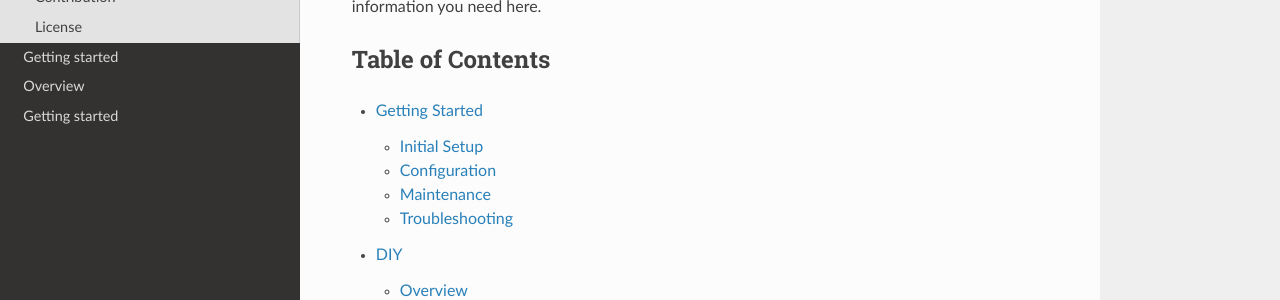
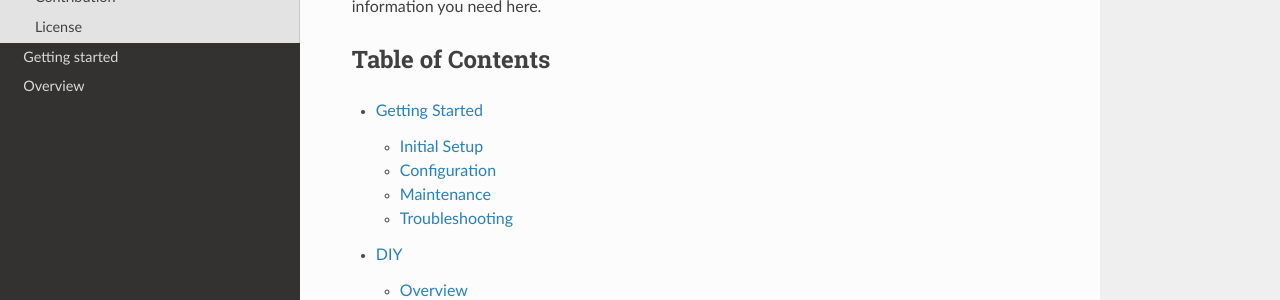
Before and after one commit to ColoMAX/fish_feeder, an MkDocs documentation site: the page built from docs/index.md, in a window 1280 px wide. Shown: the part 213-513 px from the top of the page. Built offline with MkDocs 1.6.1, drawn with Linux system fonts in a browser that asks for light colours; nearby versions of some CDN libraries.

Commit message:
fix weird page toc

```diff
--- a/mkdocs.yml
+++ b/mkdocs.yml
@@ -4,9 +4,8 @@ site_url: https://ColoMAX.github.io/fish_feeder
 
 nav:
   - index.md
-  - getting-started.md
+  - "getting-started.md"
   - "overview.md"
-  - "FISH_FEEDER": getting-started.md
 
 theme:
   name: readthedocs
```
Also changed, not shown: 2 other files.
